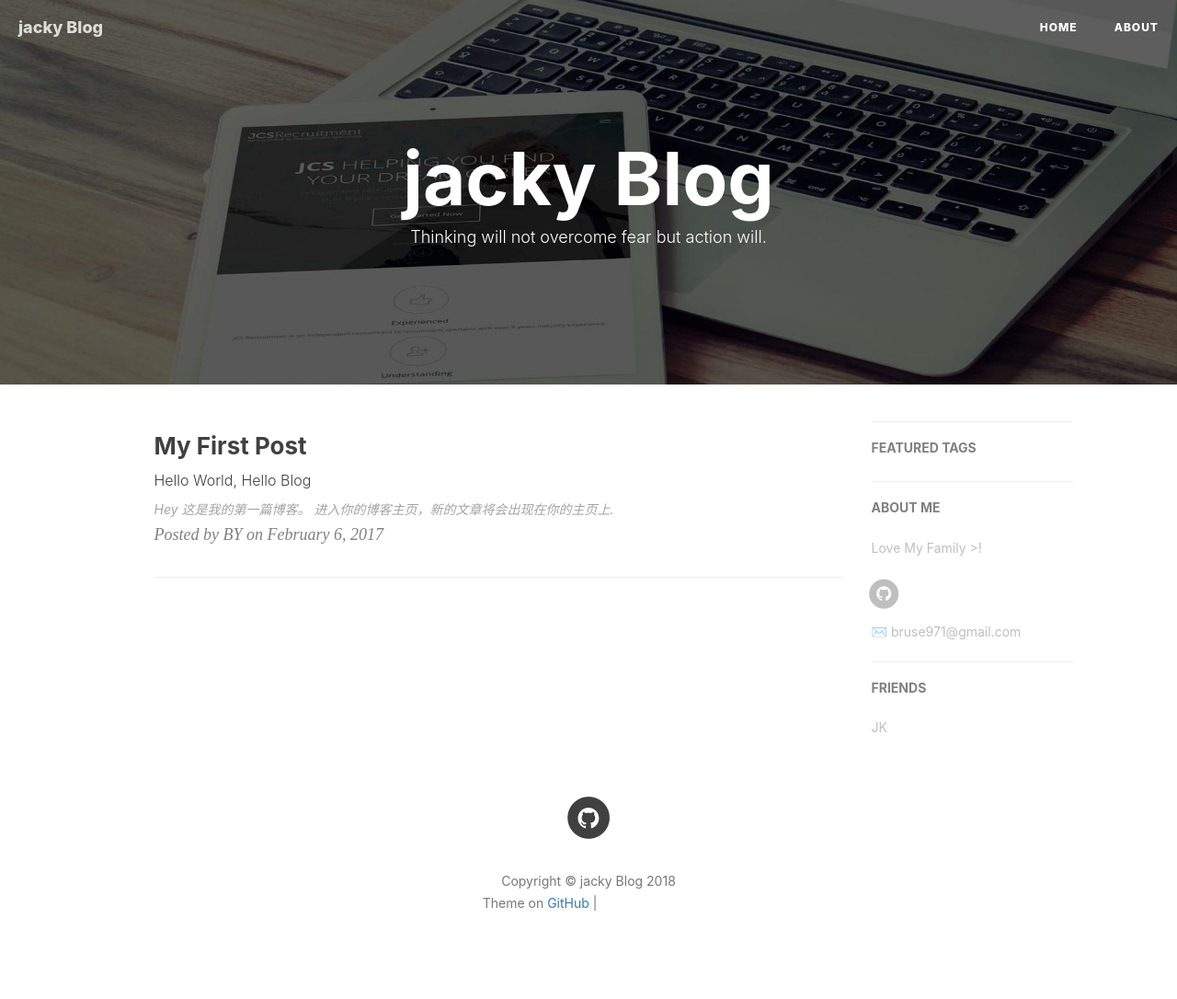
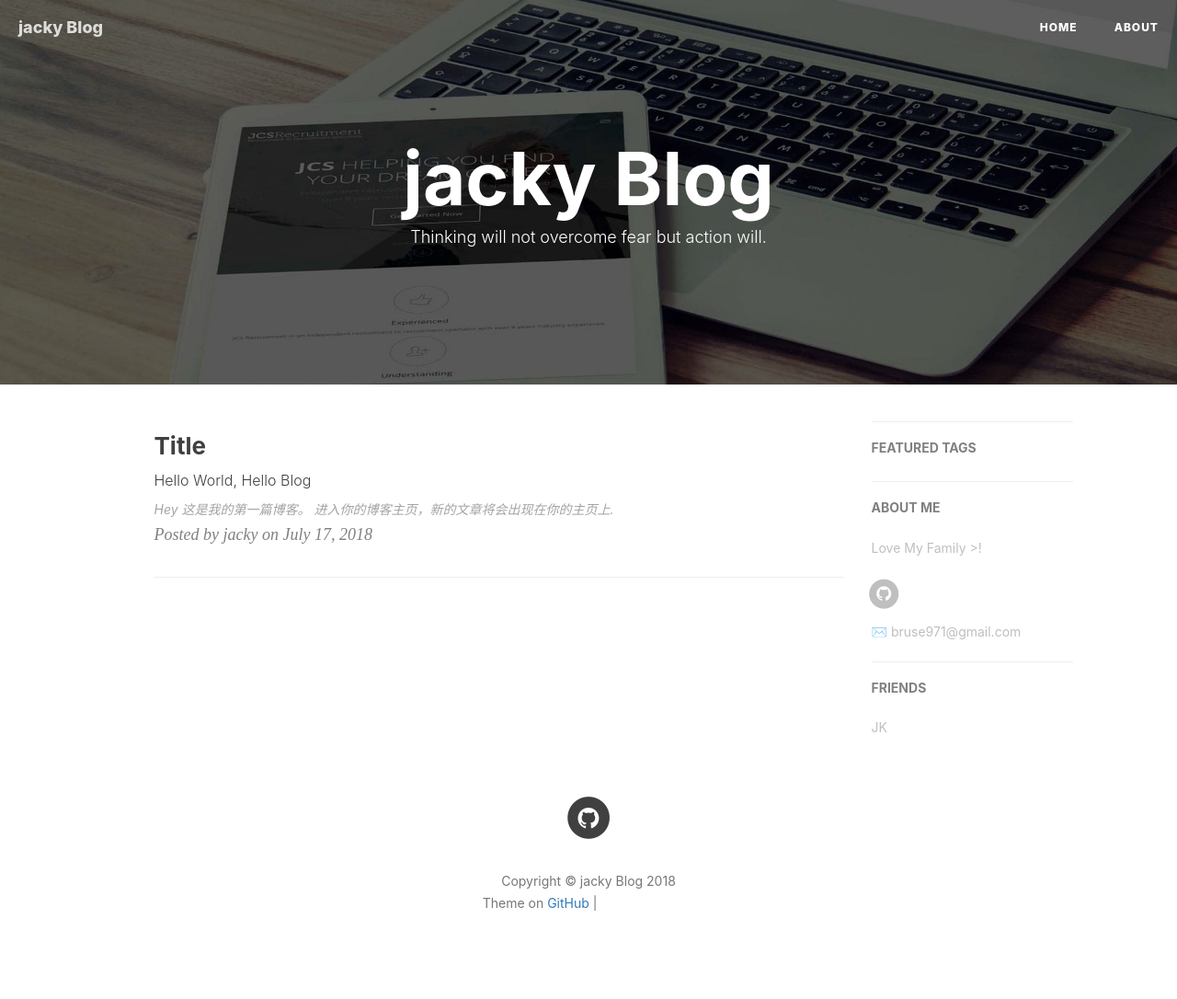
Before and after one commit to Jackywxp/Jackywxp.github.io, a Jekyll site: the page built from index.html, in a window 1280 px wide. Shown: the whole page at 92% size. Built offline with Jekyll 4.4.1, drawn with Linux system fonts in a browser that asks for light colours; nearby versions of some CDN libraries; the list of posts is cut into pages by our own code; comment, search, counter and statistics services are not loaded; grey boxes are pictures that could not be loaded.

Commit message:
Update 2018-7-17-F.md

```diff
--- a/_posts/2018-7-17-F.md
+++ b/_posts/2018-7-17-F.md
@@ -1,10 +1,10 @@
 ---
 layout:     post   				    # 使用的布局（不需要改）
-title:      My First Post 				# 标题
+title:      Title   				# 标题
 subtitle:   Hello World, Hello Blog #副标题
-date:       2017-02-06 				# 时间
-author:     BY 						# 作者
-header-img: img/post-bg-2015.jpg 	#这篇文章标题背景图片
+date:       2018-07-17 				# 时间
+author:     jacky					# 作者
+header-img: img/bj.jpg 	#这篇文章标题背景图片
 catalog: true 						# 是否归档
 tags:								#标签
     - 测试
```
